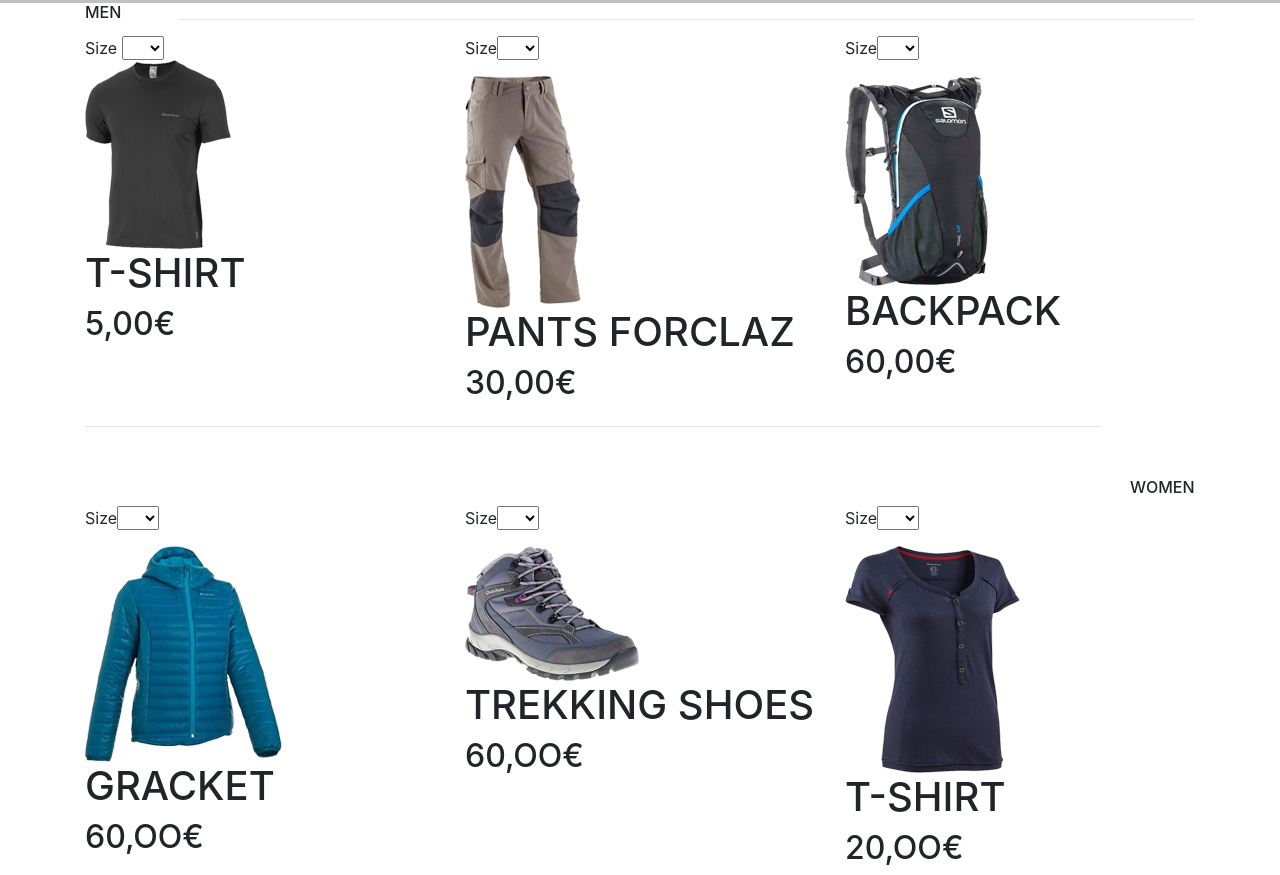
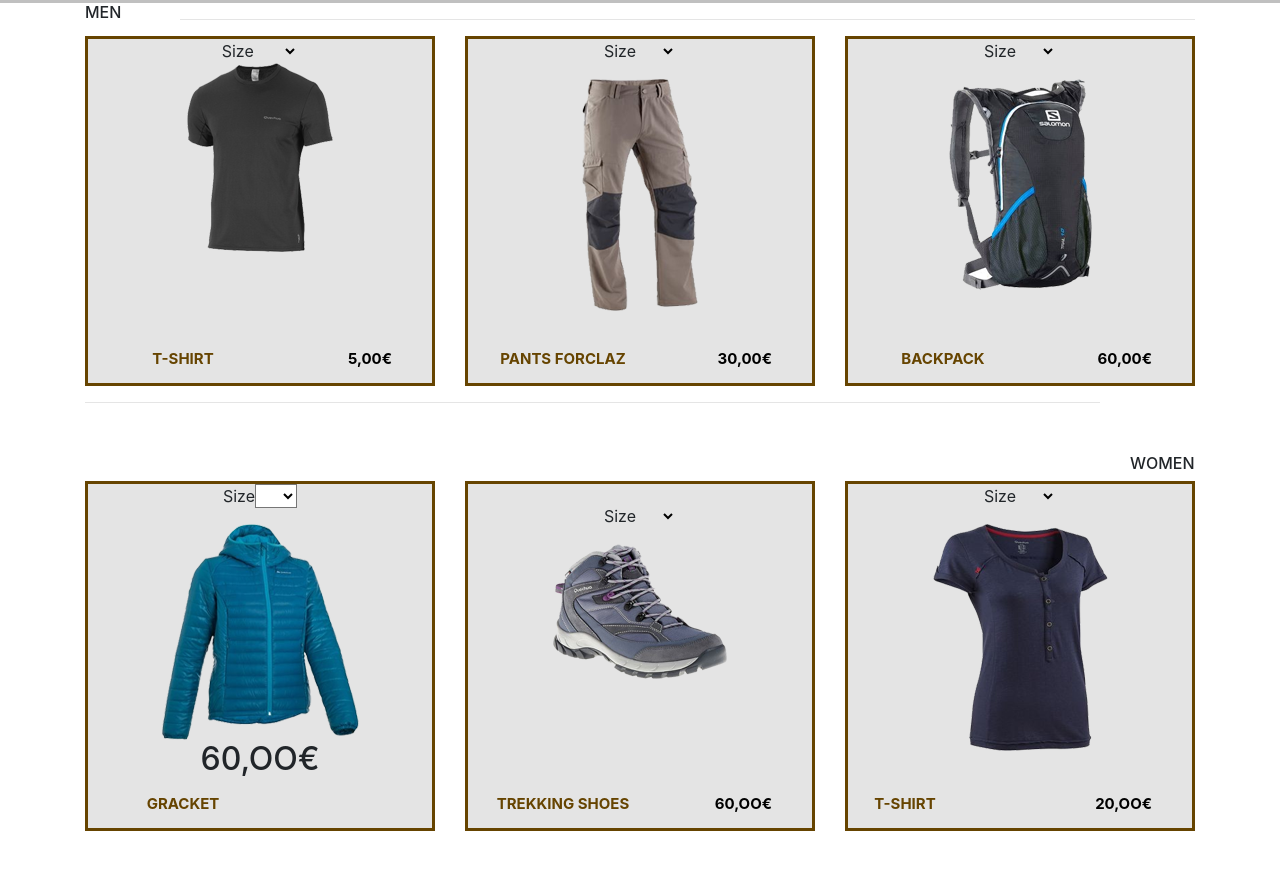
Before and after one commit to allanlimo02/yolomy, a plain HTML site: page index.html in a window 1280 px wide. Shown: the part 931-1806 px from the top of the page. After the commit the page ends 1762 px from the top, so only its background shows below. Drawn offline with Linux system fonts and the light colour scheme.

Commit message:
Fixed margins on the product section

```diff
--- a/style.css
+++ b/style.css
@@ -98,3 +98,190 @@ body{
 	align-self: right;
 }
 /* Shopping section */
+#Product1{
+    background-color: #E4E4E4;
+    height:350px;
+    text-align: center;
+    border: solid;
+    border-color: #664400;
+}
+#Product1 h1{
+  font-weight: bold;
+  color: #664400;
+  font-size: 15px;
+  position: absolute;
+  width: 50%;
+  bottom: 10px;
+}
+#product1 h2{
+  font-weight: bold;
+  color: #000;
+  font-size: 15px;
+  position: absolute;
+  width: 80%;
+  bottom: 10px;
+  text-align: right;
+}
+#shirt select{
+  background: transparent;
+  border: none;
+}
+#shirt{
+    background-color: #E4E4E4;
+    height:350px;
+    text-align: center;
+    border: solid;
+    border-color: #664400;
+}
+#shirt p{
+  padding: 25px;
+  text-align: left;
+}
+#shirt h1{
+  font-weight: bold;
+  color: #664400;
+  font-size: 15px;
+  position: absolute;
+  width: 50%;
+  bottom: 10px;
+}
+#shirt h2{
+  font-weight: bold;
+  color: #000;
+  font-size: 15px;
+  position: absolute;
+  width: 80%;
+  bottom: 10px;
+  text-align: right;
+}
+#pants{
+    background-color: #E4E4E4;
+    height:350px;
+    border: solid;
+    border-color: #664400;
+    text-align: center;
+}
+#pants select{
+  background: transparent;
+  border: none;
+}
+#pants h1{
+  font-weight: bold;
+  color: #664400;
+  font-size: 15px;
+  position: absolute;
+  width: 50%;
+  bottom: 10px;
+}
+#pants h2{
+  font-weight: bold;
+  color: #000;
+  font-size: 15px;
+  position: absolute;
+  width: 80%;
+  bottom: 10px;
+  text-align: right;
+}
+#backpack{
+    background-color: #E4E4E4;
+    height:350px;
+    border: solid;
+    border-color: #664400;
+    text-align: center;
+}
+#backpack select{
+  background: transparent;
+  border: none;
+}
+#backpack h1{
+  font-weight: bold;
+  color: #664400;
+  font-size: 15px;
+   font-weight: bold;
+  color: #664400;
+  font-size: 15px;
+  position: absolute;
+  width: 50%;
+  bottom: 10px;
+}
+#backpack h2{
+  font-weight: bold;
+  color: #000;
+  font-size: 15px;
+  position: absolute;
+  width: 80%;
+  bottom: 10px;
+  text-align: right;
+}
+#trekkingshoes{
+    background-color: #E4E4E4;
+    height:350px;
+    border: solid;
+    border-color: #664400;
+    text-align: center;
+}
+#trekkingshoes select{
+  background: transparent;
+  border: none;
+}
+#trekkingshoes p{
+  padding-top: 20px;
+}
+#trekkingshoes h1{
+  font-weight: bold;
+  color: #664400;
+  font-size: 15px;
+  position: absolute;
+  width: 50%;
+  bottom: 10px;
+}
+#trekkingshoes h2{
+  font-weight: bold;
+  color: #000;
+  font-size: 15px;
+  position: absolute;
+  width: 80%;
+  bottom: 10px;
+  text-align: right;
+}
+#gracket{
+  background-color: #E4E4E4;
+    height:350px;
+    border: solid;
+    border-color: #664400;
+    text-align: center
+}
+#gracket p{
+  text-align: center;
+}
+#tshirt_ladies{
+    background-color: #E4E4E4;
+    height:350px;
+    border: solid;
+    border-color: #664400;
+    text-align: center;
+}
+#tshirt_ladies select{
+  background: transparent;
+  border: none;
+}
+#tshirt_ladies h1{
+  font-weight: bold;
+  color: #664400;
+  font-size: 15px;
+  position: absolute;
+  width: 30%;
+  bottom: 10px;
+}
+#tshirt_ladies h2{
+  font-weight: bold;
+  color: #000;
+  font-size: 15px;
+  position: absolute;
+  width: 80%;
+  bottom: 10px;
+  text-align: right;
+}
+select{
+    background: white;
+  }
```
